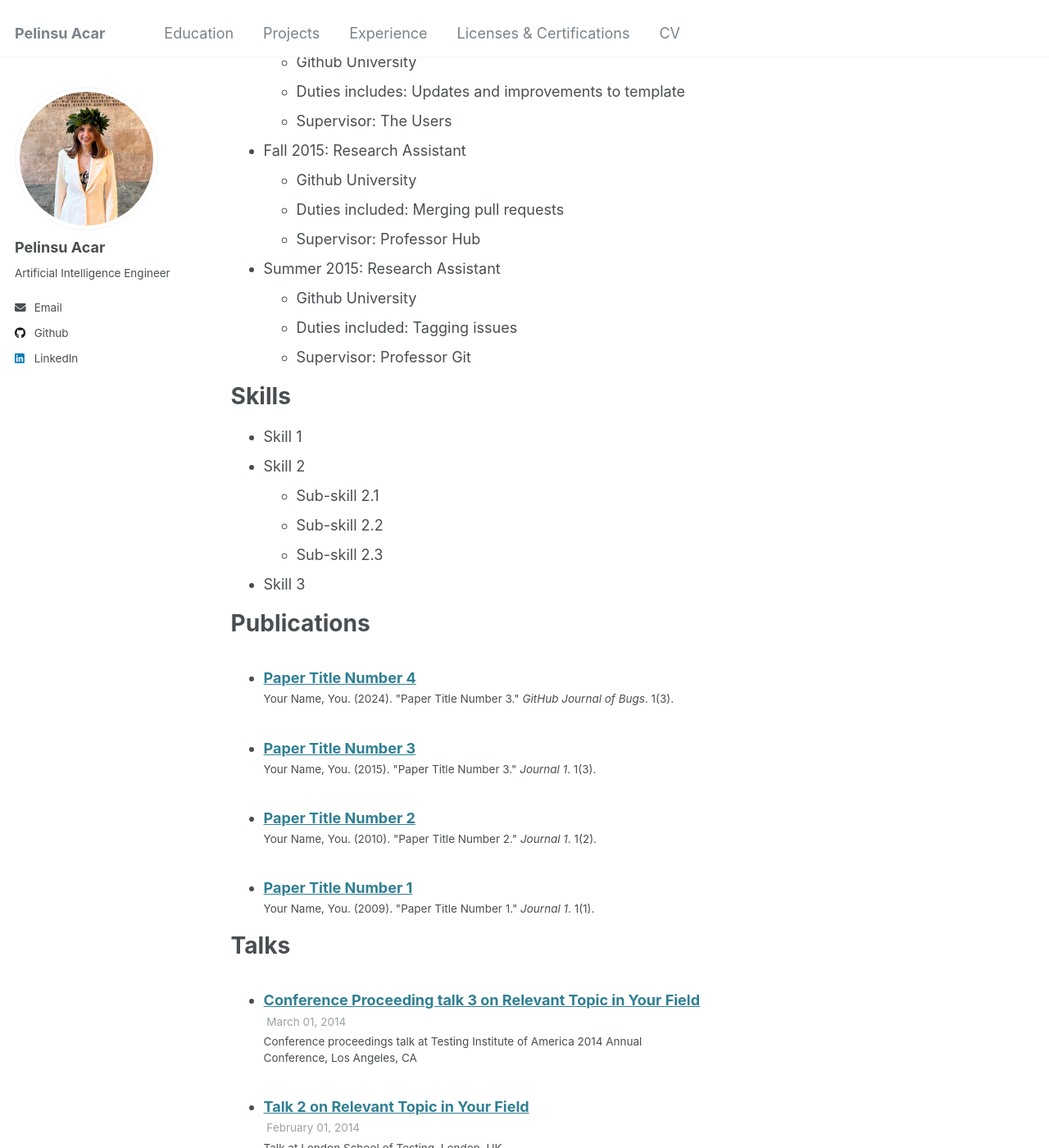
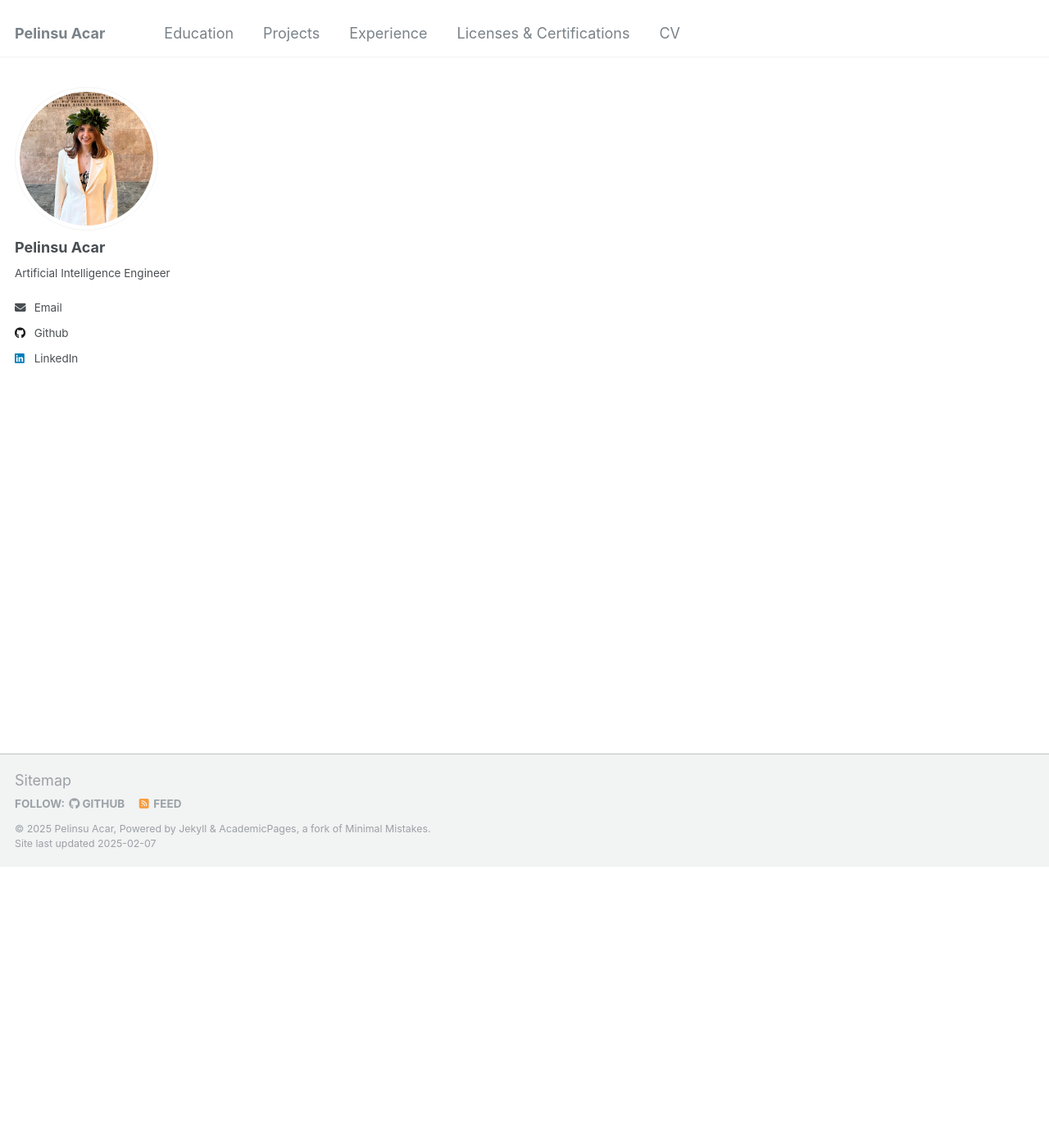
Before and after one commit to pelinsuacar/pelinsuacar.github.io, a Jekyll site: the page built from _pages/cv.md, in a window 1280 px wide and 1400 px high, scrolled down 343 px. Shown: the whole window at 82% size. Built offline with Jekyll 4.4.1, drawn with Linux system fonts in a browser that asks for light colours; some of the changed text lies outside the part shown.

Commit message:
Update cv.md

```diff
--- a/_pages/cv.md
+++ b/_pages/cv.md
@@ -4,61 +4,7 @@ title: "CV"
 permalink: /cv/
 author_profile: true
 redirect_from:
-  - /resume
+  - /files/CV_Pelinsu_Acar.pdf
 ---
 
 {% include base_path %}
-
-Education
-======
-* Ph.D in Version Control Theory, GitHub University, 2018 (expected)
-* M.S. in Jekyll, GitHub University, 2014
-* B.S. in GitHub, GitHub University, 2012
-
-Work experience
-======
-* Spring 2024: Academic Pages Collaborator
-  * Github University
-  * Duties includes: Updates and improvements to template
-  * Supervisor: The Users
-
-* Fall 2015: Research Assistant
-  * Github University
-  * Duties included: Merging pull requests
-  * Supervisor: Professor Hub
-
-* Summer 2015: Research Assistant
-  * Github University
-  * Duties included: Tagging issues
-  * Supervisor: Professor Git
-
-Skills
-======
-* Skill 1
-* Skill 2
-  * Sub-skill 2.1
-  * Sub-skill 2.2
-  * Sub-skill 2.3
-* Skill 3
-
-Publications
-======
-  <ul>{% for post in site.publications reversed %}
-    {% include archive-single-cv.html %}
-  {% endfor %}</ul>
-
-Talks
-======
-  <ul>{% for post in site.talks reversed %}
-    {% include archive-single-talk-cv.html  %}
-  {% endfor %}</ul>
-
-Teaching
-======
-  <ul>{% for post in site.teaching reversed %}
-    {% include archive-single-cv.html %}
-  {% endfor %}</ul>
-
-Service and leadership
-======
-* Currently signed in to 43 different slack teams
```
